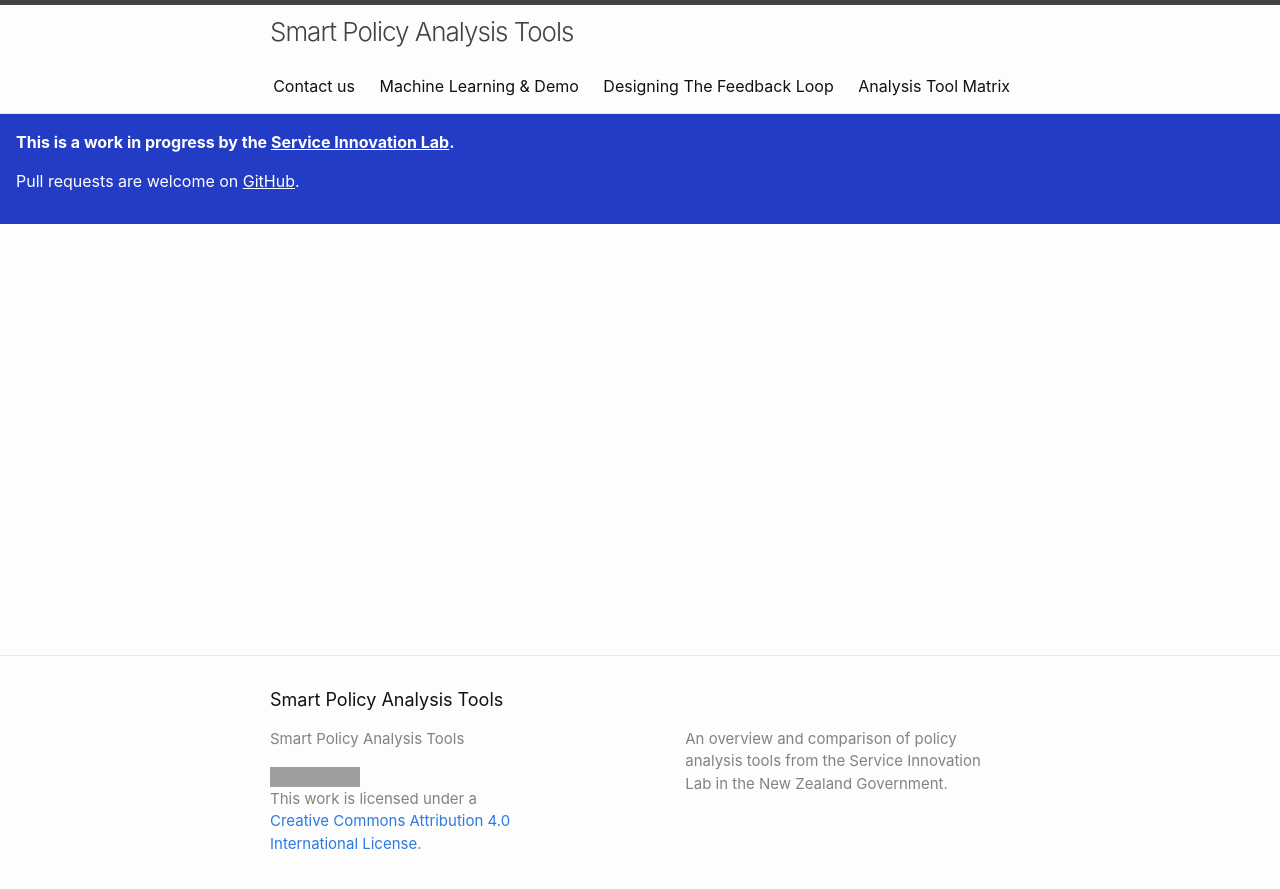
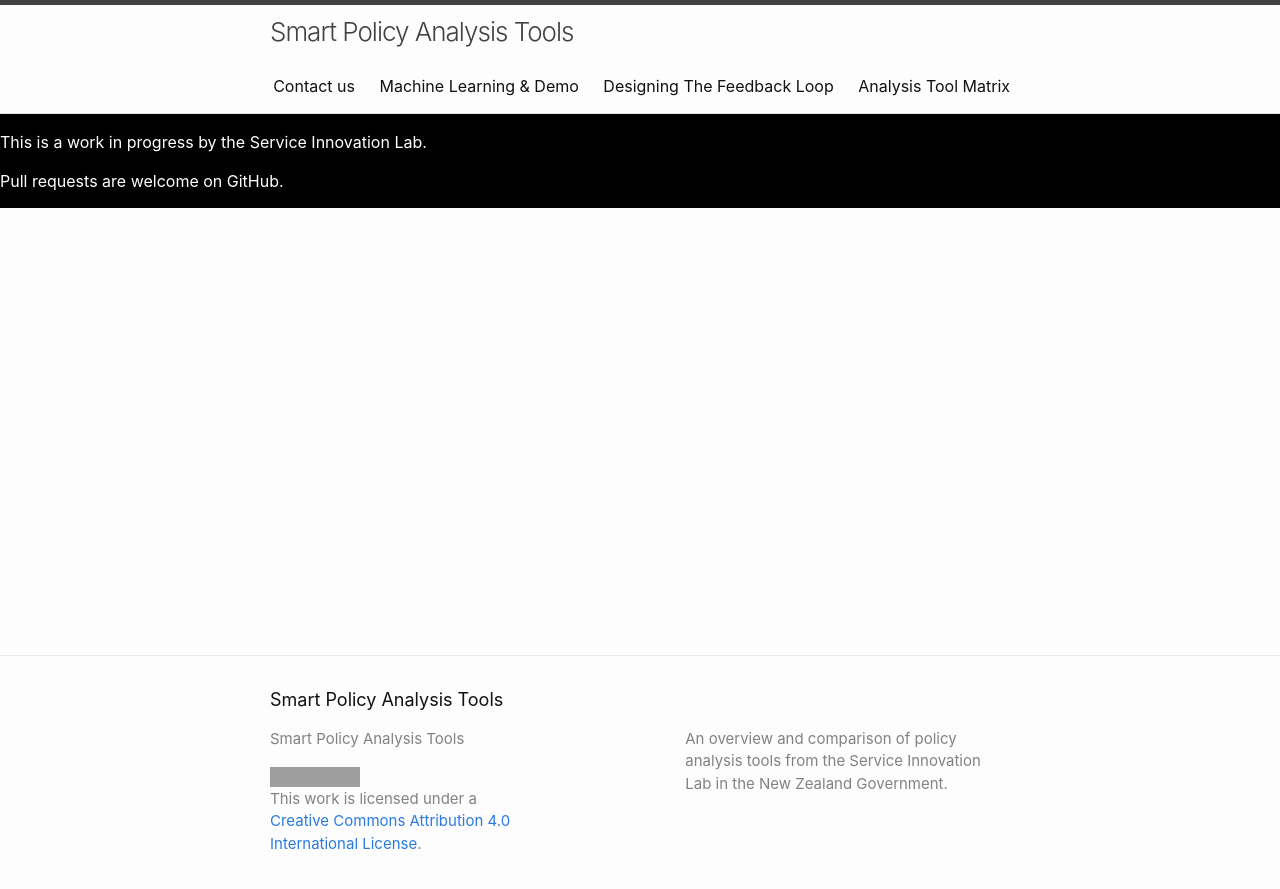
Before and after one commit to ServiceInnovationLab/bagel-box, a Jekyll site: the page built from index.md, in a window 1280 px wide. Shown: the top 889 px of the page. Built offline with Jekyll 4.4.1, drawn with Linux system fonts in a browser that asks for light colours; grey boxes are pictures that could not be loaded.

Commit message:
Styling for disclaimer banner.

```diff
--- a/_sass/_disclaimer.scss
+++ b/_sass/_disclaimer.scss
@@ -1,16 +1,12 @@
 .disclaimer {
   width: 100%;
-  background-color: $color-bright;
+  height: 80%;
+  background-color: $color-black;
   color: #FFF;
-  padding: 1em;
-  h4 {
-    font-weight: bold;
-  }
+  // text-align: center;
+  padding-top: 1em;
+
   a {
     color: #FFF;
-    text-decoration: underline;
-  }
-  &__content {
-
   }
 }
```
